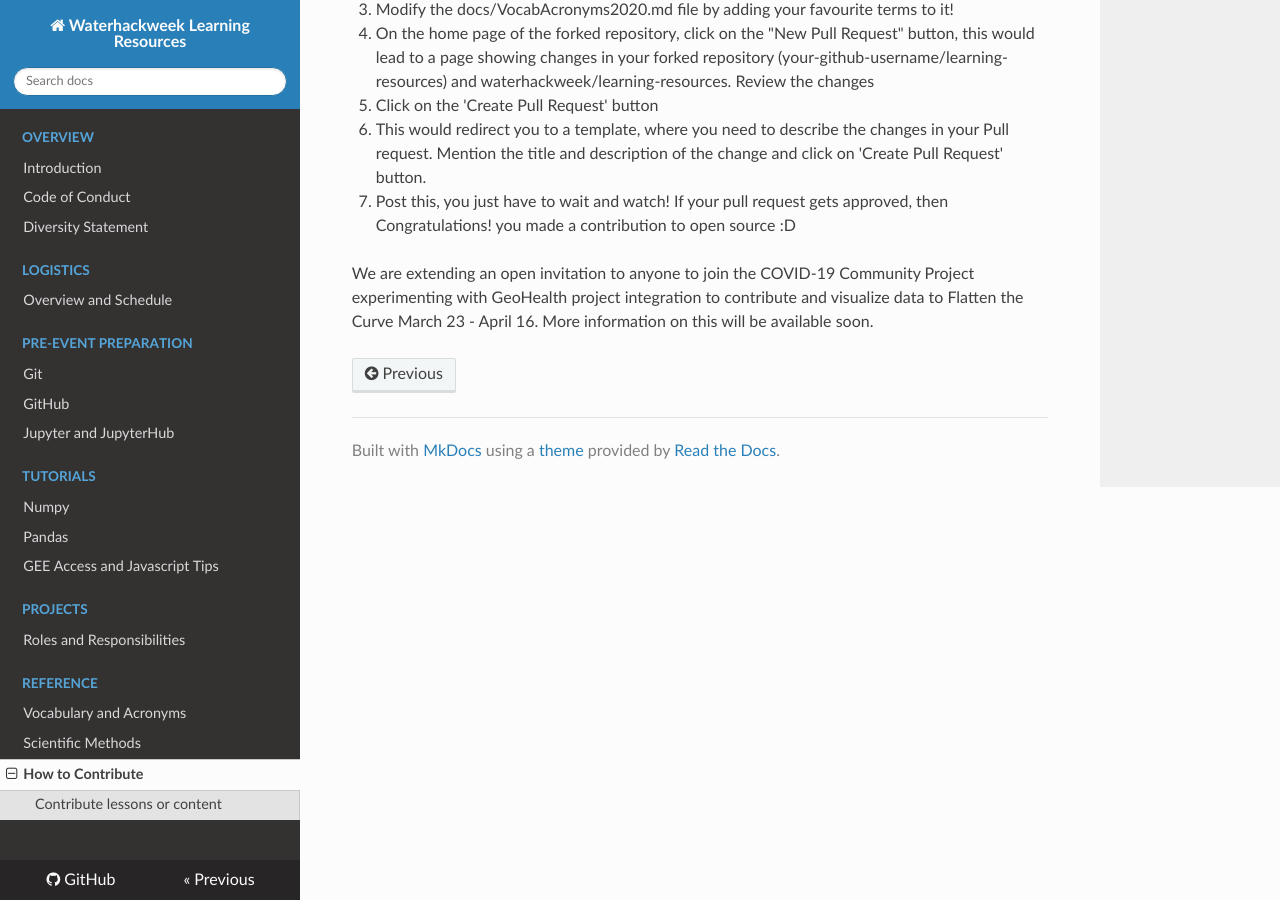
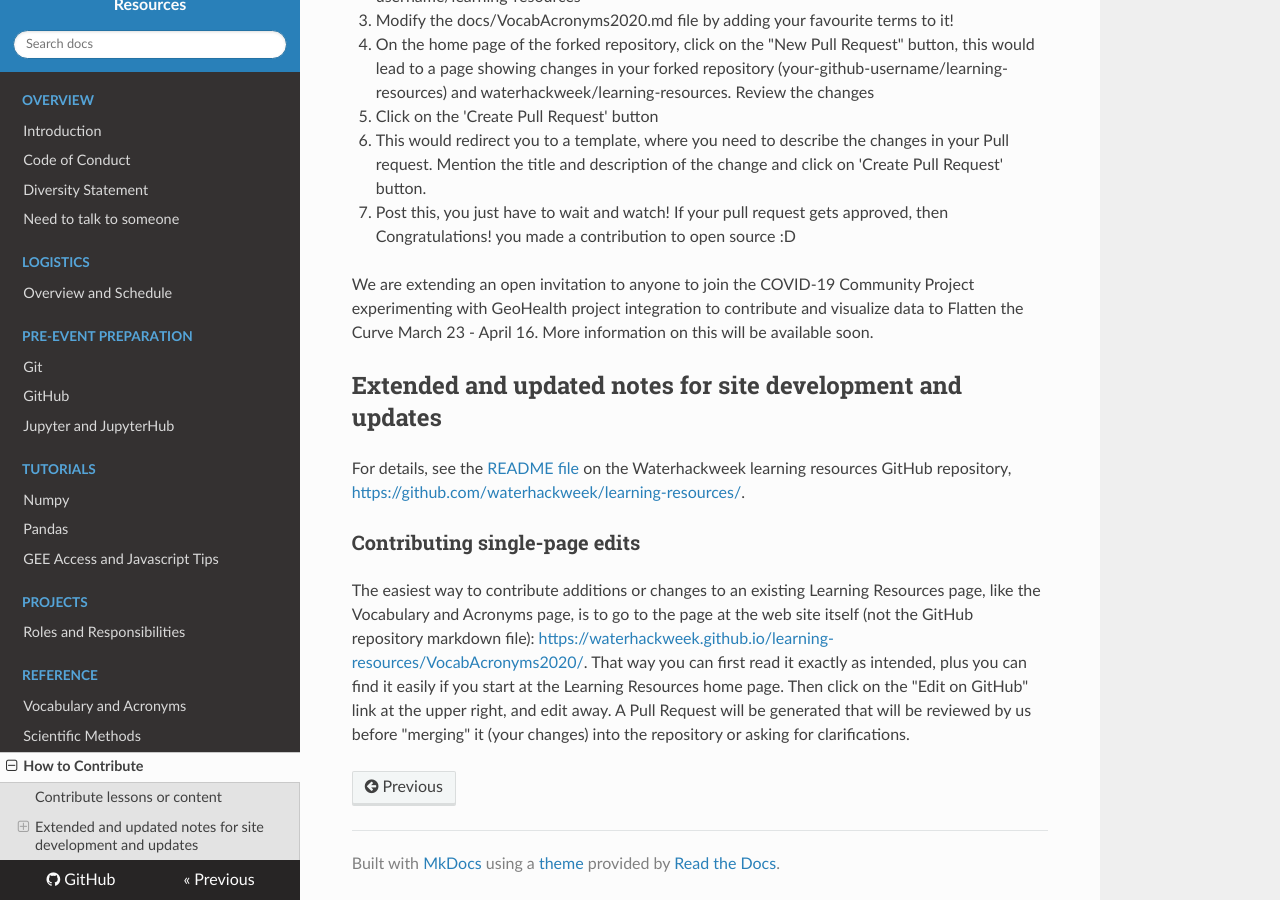
Before and after one commit to emiliom/learning-resources, an MkDocs documentation site: the page built from docs/howtocontribute.md, in a window 1280 px wide and 900 px high, scrolled down 519 px. Built offline with MkDocs 1.6.1, drawn with Linux system fonts in a browser that asks for light colours; nearby versions of some CDN libraries.

Commit message:
Add Christina's need-to-talk page. Add link to repo README to how-to-contribute

```diff
--- a/docs/howtocontribute.md
+++ b/docs/howtocontribute.md
@@ -1,10 +1,9 @@
 <!-- Place this tag in your head or just before your close body tag. -->
 <script async defer src="https://buttons.github.io/buttons.js"></script>
 
-## How to Contribute
+# How to Contribute
 
-
-### Contribute lessons or content
+## Contribute lessons or content
 
 Refer the [Vocabulary and Acronyms](https://waterhackweek.github.io/learning-resources/VocabAcronyms2020) lesson on the sidebar. This document lists some of the terms encountered during the Cyberseminar series. Enrich this vocabulary by contributing to it so that it is up to date and useful for you!!! Add more terms to this document by raising a pull request for the corresponding github project.
 
@@ -12,16 +11,21 @@ Steps:
 
 1. Navigate to the [learning-resources](https://github.com/waterhackweek/learning-resources) Github project
 <!-- Place this tag where you want the button to render. -->
-
 2. Click on <a class="github-button" data-icon="octicon-repo-forked" aria-label="Fork ntkme/github-buttons on GitHub">Fork</a> button, present at the right side top. This will create an exact copy of the repository under your Github username
-
 3. Navigate to the forked repository in your profile. It should look something like your-github-username/learning-resources
 4. Modify the docs/VocabAcronyms2020.md file by adding your favourite terms to it!
 5. On the home page of the forked repository, click on the "New Pull Request" button, this would lead to a page showing changes in your forked repository (your-github-username/learning-resources) and waterhackweek/learning-resources. Review the changes
-
 6. Click on the 'Create Pull Request' button
 7. This would redirect you to a template, where you need to describe the changes in your Pull request. Mention the title and description of the change and click on 'Create Pull Request' button.
 8. Post this, you just have to wait and watch! If your pull request gets approved, then Congratulations! you made a contribution to open source :D
 
 
 We are extending an open invitation to anyone to join the COVID-19 Community Project experimenting with GeoHealth project integration to contribute and visualize data to Flatten the Curve March 23 - April 16. More information on this will be available soon.
+
+## Extended and updated notes for site development and updates
+
+For details, see the [README file](https://github.com/waterhackweek/learning-resources/blob/master/README.md) on the Waterhackweek learning resources GitHub repository, [https://github.com/waterhackweek/learning-resources/](https://github.com/waterhackweek/learning-resources/).
+
+### Contributing single-page edits
+
+The easiest way to contribute additions or changes to an existing Learning Resources page, like the Vocabulary and Acronyms page, is to go to the page at the web site itself (not the GitHub repository markdown file): [https://waterhackweek.github.io/learning-resources/VocabAcronyms2020/](https://waterhackweek.github.io/learning-resources/VocabAcronyms2020/). That way you can first read it exactly as intended, plus you can find it easily if you start at the Learning Resources home page. Then click on the "Edit on GitHub" link at the upper right, and edit away. A Pull Request will be generated that will be reviewed by us before "merging" it (your changes) into the repository or asking for clarifications.
--- a/mkdocs.yml
+++ b/mkdocs.yml
@@ -6,6 +6,7 @@ nav:
     - Introduction: index.md
     - Code of Conduct: canaryopera/codeofconduct.md
     - Diversity Statement: diversityMethods.md
+    - Need to talk to someone: canaryopera/need_to_talk_to_someone.md
   - Logistics:
     - Overview and Schedule: logistics/overview.md
     # - Getting Help: logistics/getting_help.md
```
Also changed, not shown: docs/canaryopera/need_to_talk_to_someone.md (+3 -2 lines).
